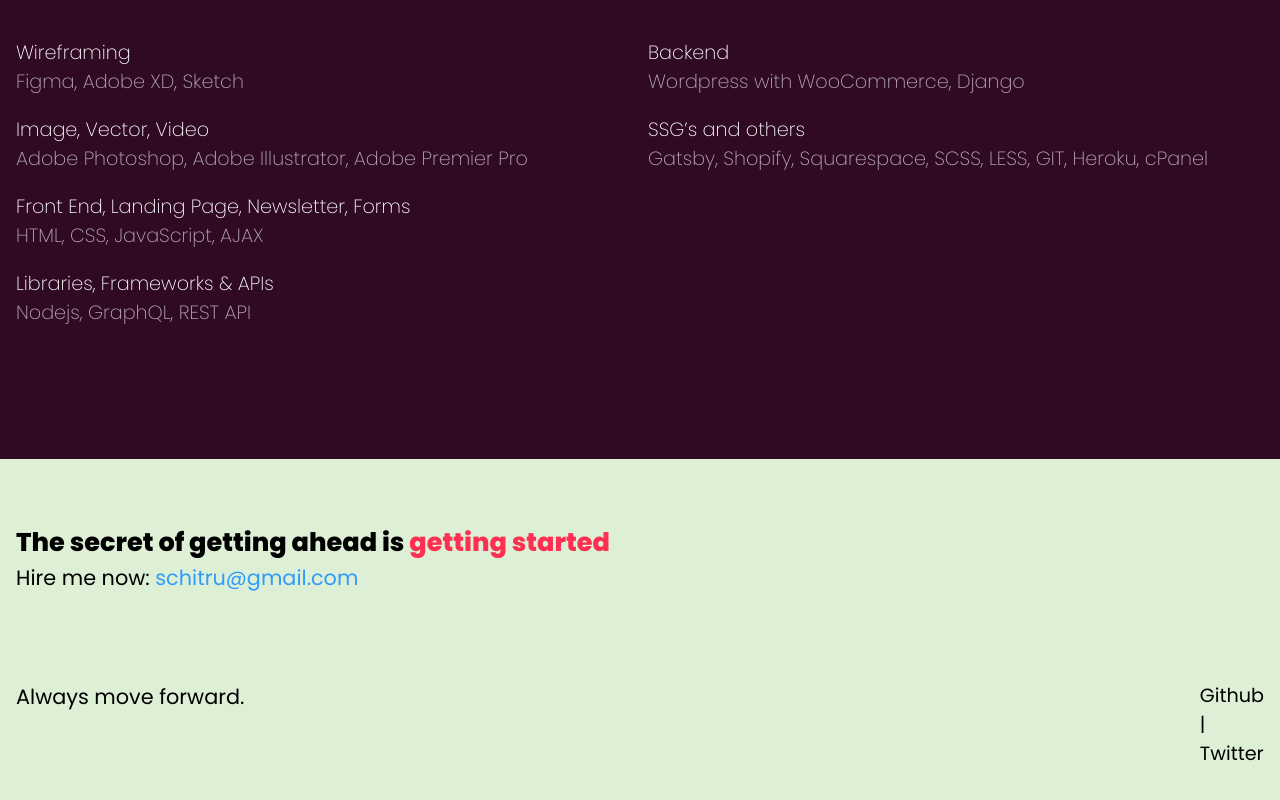
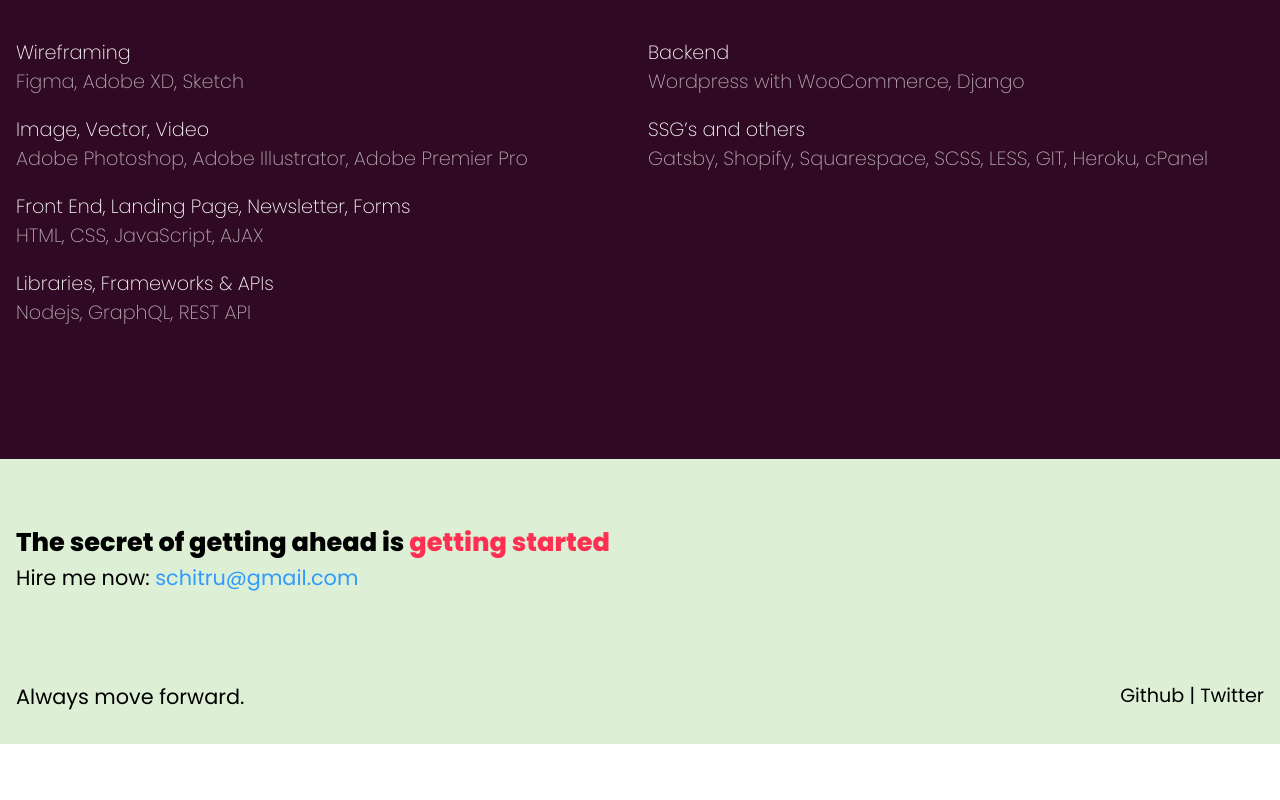
Before and after one commit to chitru/schitruv4, a Next.js app: page / in a window 1280 px wide. Shown: the part 2149-2949 px from the top of the page. After the commit the page ends 2893 px from the top, so only its background shows below. Built offline with nearby package versions, Linux system fonts and the light colour scheme.

Commit message:
social links style error solved

```diff
--- a/pages/components/footer.js
+++ b/pages/components/footer.js
@@ -9,9 +9,7 @@
 
 function Social(props) {
   return(
-      <div>
           <Link href={props.siteURL}>{props.site}</Link>
-      </div>
   )
 }
 
--- a/styles/globals.css
+++ b/styles/globals.css
@@ -169,8 +169,8 @@
   grid-template-columns: 1fr auto;
   font-size: 1.2rem;
   padding-top: 5.5rem;
-  justify-content: end;
-  margin:0
+  justify-content: space-between;
+  margin:0;
 }
 
 a {
```
